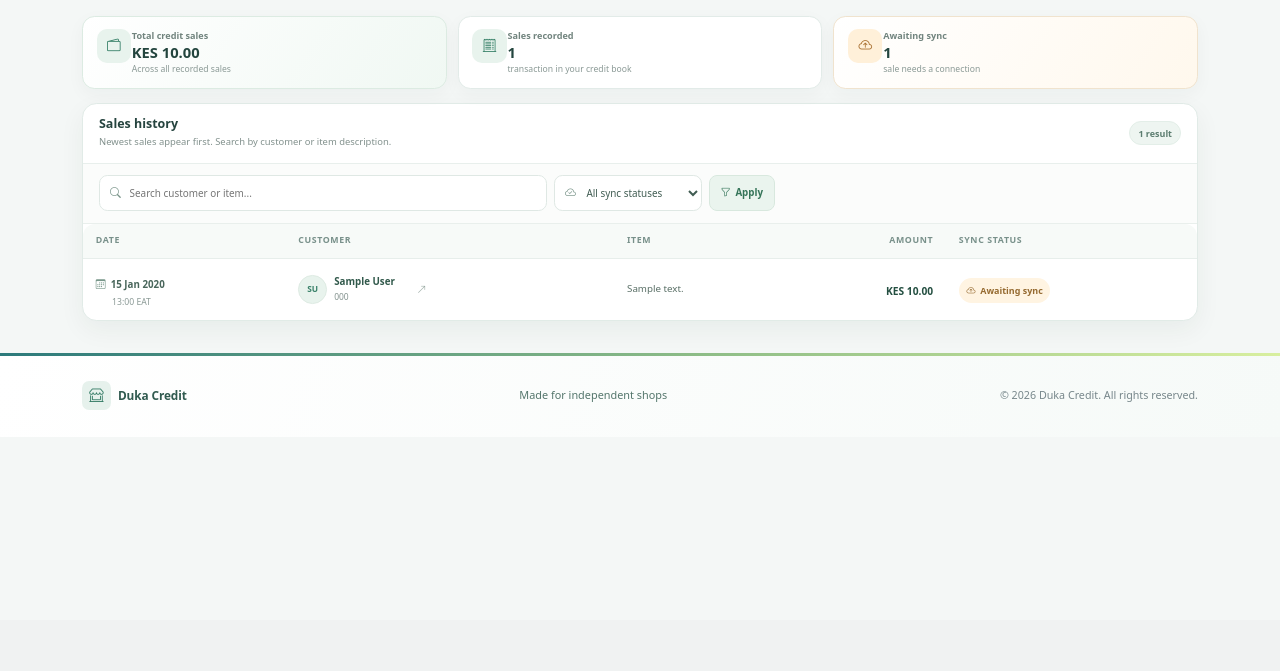
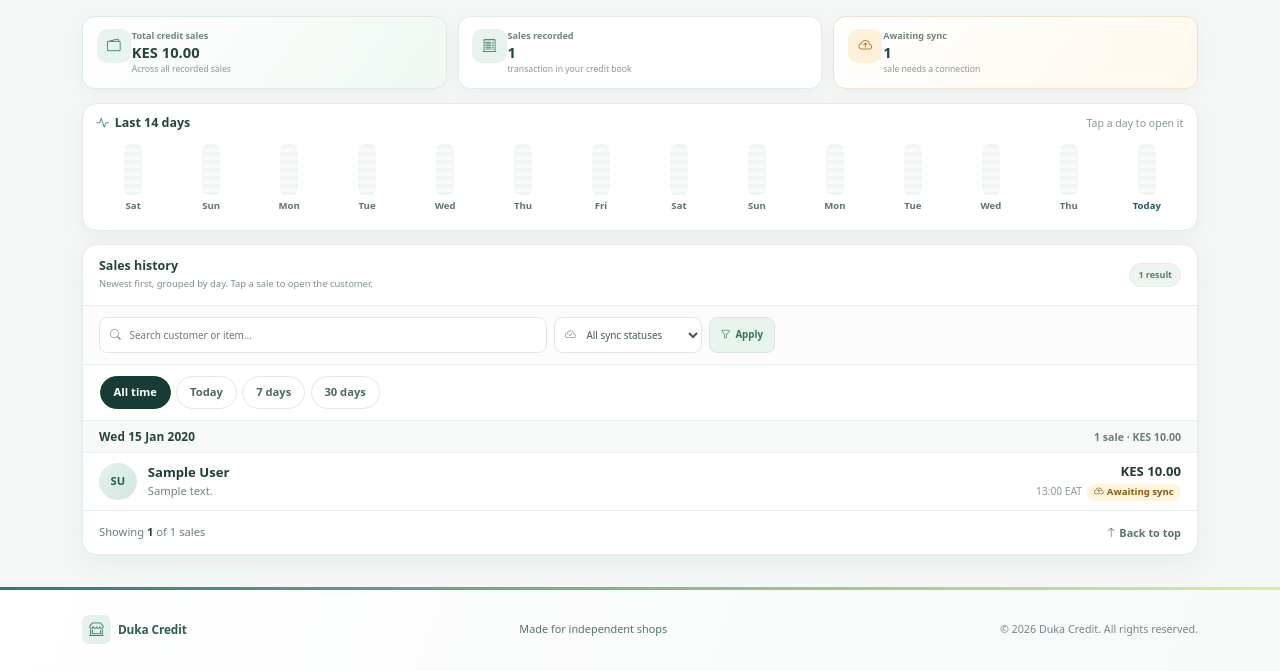
Before and after one commit to VinWonder/CreditManagementSystem, a Flask app: page /transactions/ in a window 1280 px wide. Shown: the part 180-851 px from the top of the page. Before the commit the page ends 617 px from the top, so only its background shows below. Run offline with Flask 3, Linux system fonts and the light colour scheme; a user stored in the database is signed in; tables that the repository leaves empty hold one stand-in row (values such as "Sample post"); grey boxes marked "Sample" are stand-in pictures; parts of the project's set-up code (start-up, migrations or seed data) failed here and were passed over; some libraries are stand-ins or nearby versions.

Commit message:
Group sales history by day and load it 20 at a time
Tap a day in the 14-day strip or a Today / 7 days / 30 days chip to
narrow it. Each sale is one short row; printing still lists every sale.

Co-Authored-By: Claude Opus 5.5 <noreply@anthropic.com>

```diff
--- /dev/null
+++ b/app/templates/transactions/_daybook.html
@@ -0,0 +1,29 @@
+{% from "_daybook.html" import group_open, group_close, batch_meta %}
+{% for group in groups %}
+{{ group_open(group.key, group.label, (group.count ~ (' sale' if group.count == 1 else ' sales') ~ ' · ' ~ (group.total | kes)) if group.count else '', day=group.day) }}
+  {% for transaction in group.rows %}
+  {% set pending = transaction.sync_status == 'pending' %}
+  <li class="daybook-row">
+    <a class="daybook-row-link" href="{{ url_for('customers.view_customer', customer_id=transaction.customer_id) }}">
+      <span class="daybook-avatar" aria-hidden="true">{{ transaction.customer.full_name | initials }}</span>
+      <span class="daybook-main">
+        <strong class="daybook-name">{{ transaction.customer.full_name }}</strong>
+        <span class="daybook-sub" title="{{ transaction.item_description }}">{{ transaction.item_description }}</span>
+      </span>
+      <span class="daybook-side">
+        <strong class="daybook-amount">{{ transaction.amount | kes }}</strong>
+        <span class="daybook-meta">
+          {% if transaction.transaction_date %}{{ transaction.transaction_date|nairobi('%H:%M') }} EAT{% endif %}
+          {% if pending %}
+          <span class="daybook-flag is-pending" title="This sale is waiting to sync from the device that recorded it."><i class="bi bi-cloud-arrow-up" aria-hidden="true"></i> Awaiting sync</span>
+          {% else %}
+          <span class="daybook-flag is-ok" title="This sale has been saved to your account."><i class="bi bi-check-circle-fill" aria-hidden="true"></i><span class="visually-hidden">Synced</span></span>
+          {% endif %}
+        </span>
+      </span>
+    </a>
+  </li>
+  {% endfor %}
+{{ group_close() }}
+{% endfor %}
+{{ batch_meta(batch) }}
--- a/app/templates/transactions/list.html
+++ b/app/templates/transactions/list.html
@@ -1,4 +1,5 @@
 {% extends "base.html" %}
+{% from "_daybook.html" import day_strip, period_chips, show_more %}
 {% block title %}Credit Transactions{% endblock %}
 {% block content %}
 <section class="transaction-history-page{% if print_mode %} is-print-view{% endif %}" aria-labelledby="transaction-history-title">
@@ -9,8 +10,8 @@
       <p>Review credit sales, find a customer purchase, and check offline sync status.</p>
     </div>
     <div class="transaction-history-actions">
-      <a href="{{ url_for('transactions.list_transactions', q=search, status=sync_status, print=1) }}" class="transaction-history-print">
-        <i class="bi bi-printer" aria-hidden="true"></i> Print all sales
+      <a href="{{ list_url(print=1) }}" class="transaction-history-print" aria-label="Print all matching sales">
+        <i class="bi bi-printer" aria-hidden="true"></i> <span>Print all sales</span>
       </a>
       <a href="{{ url_for('transactions.new_transaction') }}" class="transaction-history-add">
         <i class="bi bi-plus-lg" aria-hidden="true"></i> New Sale
@@ -49,17 +50,46 @@
   </div>
   {% endif %}
 
-  <section class="transaction-history-card" aria-labelledby="transaction-table-title">
+  {% if print_mode %}
+  <section class="transaction-history-card" aria-label="All matching sales">
+    {% if transactions %}
+    <div class="table-responsive">
+      <table class="table transaction-history-table align-middle mb-0">
+        <thead>
+          <tr><th scope="col">Date</th><th scope="col">Customer</th><th scope="col">Item</th><th scope="col" class="text-end">Amount</th><th scope="col">Sync status</th></tr>
+        </thead>
+        <tbody>
+        {% for transaction in transactions %}
+          <tr>
+            <td>{{ transaction.transaction_date|nairobi('%d %b %Y %H:%M') if transaction.transaction_date else 'Date unavailable' }}</td>
+            <td><strong>{{ transaction.customer.full_name }}</strong><br><small>{{ transaction.customer.phone_number }}</small></td>
+            <td>{{ transaction.item_description }}</td>
+            <td class="text-end">{{ transaction.amount | kes }}</td>
+            <td>{{ 'Awaiting sync' if transaction.sync_status == 'pending' else 'Synced' }}</td>
+          </tr>
+        {% endfor %}
+        </tbody>
+      </table>
+    </div>
+    {% else %}
+    <p>No matching sales.</p>
+    {% endif %}
+  </section>
+  {% else %}
+  {{ day_strip(pulse, 'sale', day) }}
+
+  <section class="transaction-history-card daybook-card" aria-labelledby="transaction-table-title">
     <div class="transaction-history-card-heading">
       <div class="transaction-history-card-copy">
-        <h2 id="transaction-table-title">Sales history</h2>
-        <p>Newest sales appear first. Search by customer or item description.</p>
+        <h2 id="transaction-table-title">{{ day_label ~ ' · Sales' if day else 'Sales history' }}</h2>
+        <p>Newest first, grouped by day. Tap a sale to open the customer.</p>
       </div>
       <span class="transaction-history-count">{{ filtered_count }} {{ 'result' if filtered_count == 1 else 'results' }}</span>
     </div>
 
-    {% if not print_mode %}
-    <form method="GET" action="{{ url_for('transactions.list_transactions') }}" class="transaction-history-filters" role="search">
+    <form method="GET" action="{{ url_for('transactions.list_transactions') }}" class="transaction-history-filters daybook-filters" role="search">
+      {% if day %}<input type="hidden" name="day" value="{{ day.isoformat() }}">{% endif %}
+      {% if period != 'all' %}<input type="hidden" name="period" value="{{ period }}">{% endif %}
       <label class="transaction-search-box">
         <i class="bi bi-search" aria-hidden="true"></i>
         <span class="visually-hidden">Search customer or item</span>
@@ -68,62 +98,32 @@
       <label class="transaction-status-select">
         <span class="visually-hidden">Filter by sync status</span>
         <i class="bi bi-cloud-check" aria-hidden="true"></i>
-        <select name="status" aria-label="Filter by sync status">
+        <select name="status" aria-label="Filter by sync status" data-auto-submit>
           <option value="all" {% if sync_status == 'all' %}selected{% endif %}>All sync statuses</option>
           <option value="synced" {% if sync_status == 'synced' %}selected{% endif %}>Synced</option>
           <option value="pending" {% if sync_status == 'pending' %}selected{% endif %}>Awaiting sync</option>
         </select>
       </label>
       <button type="submit" class="transaction-filter-submit"><i class="bi bi-funnel" aria-hidden="true"></i> Apply</button>
-      {% if search or sync_status != 'all' %}
+    </form>
+    <div class="daybook-toolbar">
+      {{ period_chips('day' if day else period, periods, 'Show sales from') }}
+      {% if search or sync_status != 'all' or period != 'all' or day %}
       <a href="{{ url_for('transactions.list_transactions') }}" class="transaction-filter-clear">Clear filters</a>
       {% endif %}
-    </form>
-    {% endif %}
+    </div>
 
-    {% if transactions %}
-    <div class="table-responsive">
-      <table class="table table-stack transaction-history-table align-middle mb-0">
-        <thead>
-          <tr><th scope="col">Date</th><th scope="col">Customer</th><th scope="col">Item</th><th scope="col" class="text-end">Amount</th><th scope="col">Sync status</th></tr>
-        </thead>
-        <tbody>
-        {% for transaction in transactions %}
-          <tr>
-            <td>
-              <span class="transaction-history-date">
-                <i class="bi bi-calendar3" aria-hidden="true"></i>
-                {{ transaction.transaction_date|nairobi('%d %b %Y') if transaction.transaction_date else 'Date unavailable' }}
-              </span>
-              {% if transaction.transaction_date %}<small class="transaction-history-time">{{ transaction.transaction_date|nairobi('%H:%M') }} EAT</small>{% endif %}
-            </td>
-            <td class="stack-primary">
-              <a class="transaction-history-customer" href="{{ url_for('customers.view_customer', customer_id=transaction.customer_id) }}">
-                <span class="transaction-history-avatar" aria-hidden="true">{{ transaction.customer.full_name.split()[0][0]|upper }}{{ transaction.customer.full_name.split()[-1][0]|upper if transaction.customer.full_name.split()|length > 1 else '' }}</span>
-                <span><strong>{{ transaction.customer.full_name }}</strong><small>{{ transaction.customer.phone_number }}</small></span>
-                <i class="bi bi-arrow-up-right transaction-history-customer-link" aria-hidden="true"></i>
-              </a>
-            </td>
-            <td><span class="transaction-history-item" title="{{ transaction.item_description }}">{{ transaction.item_description }}</span></td>
-            <td class="text-end"><span class="transaction-history-amount">{{ transaction.amount | kes }}</span></td>
-            <td>
-              {% if transaction.sync_status == 'pending' %}
-              <span class="transaction-sync-status is-pending" title="This sale is waiting to sync from the device that recorded it."><i class="bi bi-cloud-arrow-up" aria-hidden="true"></i> Awaiting sync</span>
-              {% else %}
-              <span class="transaction-sync-status is-synced" title="This sale has been saved to your account."><i class="bi bi-check-circle-fill" aria-hidden="true"></i> Synced</span>
-              {% endif %}
-            </td>
-          </tr>
-        {% endfor %}
-        </tbody>
-      </table>
+    {% if groups %}
+    <div class="daybook" data-daybook>
+      {% include "transactions/_daybook.html" %}
     </div>
+    {{ show_more(batch, 'sales') }}
     {% else %}
     <div class="transaction-history-empty">
       <span class="transaction-history-empty-icon"><i class="bi {{ 'bi-search' if total_count else 'bi-receipt-cutoff' }}" aria-hidden="true"></i></span>
       {% if total_count %}
       <h3>No matching sales</h3>
-      <p>Try another customer or item name, or clear your filters to see all recorded sales.</p>
+      <p>{% if day %}No sales on {{ day_label }}. Pick another day above, or show all days.{% else %}Try another customer or item name, or clear your filters to see all recorded sales.{% endif %}</p>
       <a href="{{ url_for('transactions.list_transactions') }}" class="transaction-history-empty-action"><i class="bi bi-arrow-counterclockwise" aria-hidden="true"></i> Clear filters</a>
       {% else %}
       <h3>No credit sales yet</h3>
@@ -132,25 +132,8 @@
       {% endif %}
     </div>
     {% endif %}
-
-    {% if not print_mode and total_pages > 1 %}
-    <nav class="transaction-history-pagination" aria-label="Transaction pages">
-      <span>Page {{ page }} of {{ total_pages }}</span>
-      <div>
-        {% if page > 1 %}
-        <a href="{{ url_for('transactions.list_transactions', q=search, status=sync_status, page=page - 1) }}"><i class="bi bi-chevron-left" aria-hidden="true"></i> Previous</a>
-        {% else %}
-        <span class="is-disabled"><i class="bi bi-chevron-left" aria-hidden="true"></i> Previous</span>
-        {% endif %}
-        {% if page < total_pages %}
-        <a href="{{ url_for('transactions.list_transactions', q=search, status=sync_status, page=page + 1) }}">Next <i class="bi bi-chevron-right" aria-hidden="true"></i></a>
-        {% else %}
-        <span class="is-disabled">Next <i class="bi bi-chevron-right" aria-hidden="true"></i></span>
-        {% endif %}
-      </div>
-    </nav>
-    {% endif %}
   </section>
+  {% endif %}
 </section>
 {% endblock %}
 {% block scripts %}
--- a/app/transactions/routes.py
+++ b/app/transactions/routes.py
@@ -2,10 +2,10 @@ from flask import Blueprint, render_template, redirect, url_for, flash, request,
 from flask_login import login_required, current_user
 from datetime import datetime
 from decimal import Decimal, InvalidOperation
-from math import ceil
 from sqlalchemy.exc import SQLAlchemyError
 from sqlalchemy import or_, func
 
+from app import listing
 from app.extensions import db
 from app.models import Customer, CreditTransaction, Ledger, SaleItem
 from app.transactions.forms import (
@@ -148,16 +148,16 @@ def _apply_transaction(retailer_id, customer_id, items, sync_status="synced"):
 @transactions_bp.route("/")
 @login_required
 def list_transactions():
-    page_size = 25
     search = request.args.get("q", "").strip()[:100]
     sync_status = request.args.get("status", "all")
     print_mode = request.args.get("print") == "1"
     if sync_status not in {"all", "synced", "pending"}:
         sync_status = "all"
+    period = listing.read_period()
+    day = listing.parse_day(request.args.get("day"))
 
-    retailer_transactions = CreditTransaction.query.filter_by(
-        retailer_id=current_user.retailer_id
-    )
+    shop_sales = CreditTransaction.query.filter_by(retailer_id=current_user.retailer_id)
+    retailer_transactions = shop_sales
     if search:
         retailer_transactions = retailer_transactions.join(Customer).filter(
             or_(
@@ -169,52 +169,57 @@ def list_transactions():
         retailer_transactions = retailer_transactions.filter(
             CreditTransaction.sync_status == sync_status
         )
+    retailer_transactions = listing.filter_by_time(
+        retailer_transactions, CreditTransaction.transaction_date, period, day
+    )
 
-    total_count = CreditTransaction.query.filter_by(
-        retailer_id=current_user.retailer_id
-    ).count()
-    total_amount = (
-        db.session.query(func.coalesce(func.sum(CreditTransaction.amount), 0))
-        .filter(CreditTransaction.retailer_id == current_user.retailer_id)
-        .scalar()
-    )
-    pending_count = CreditTransaction.query.filter_by(
-        retailer_id=current_user.retailer_id, sync_status="pending"
-    ).count()
     filtered_count = retailer_transactions.count()
-    total_pages = ceil(filtered_count / page_size)
-    page = request.args.get("page", 1, type=int) or 1
-    page = min(max(page, 1), max(total_pages, 1))
     ordered_transactions = retailer_transactions.order_by(
         CreditTransaction.transaction_date.desc(),
         CreditTransaction.transaction_id.desc(),
     )
     if print_mode:
-        transactions = ordered_transactions.all()
-        filtered_amount = (
-            retailer_transactions.with_entities(
+        return render_template(
+            "transactions/list.html",
+            print_mode=True,
+            transactions=ordered_transactions.all(),
+            filtered_count=filtered_count,
+            filtered_amount=retailer_transactions.with_entities(
                 func.coalesce(func.sum(CreditTransaction.amount), 0)
-            ).scalar()
+            ).scalar(),
+            search=search,
+            sync_status=sync_status,
         )
-    else:
-        transactions = (
-            ordered_transactions.offset((page - 1) * page_size).limit(page_size).all()
-        )
-        filtered_amount = 0
+
+    batch = listing.take_batch(ordered_transactions, filtered_count)
+    when = lambda sale: sale.transaction_date
+    days = {listing.nairobi_day(sale.transaction_date) for sale in batch.rows if sale.transaction_date}
+    groups = listing.group_by_day(
+        batch.rows,
+        when,
+        listing.day_totals(retailer_transactions, CreditTransaction.transaction_date, CreditTransaction.amount, days),
+    )
+    if listing.is_partial():
+        return render_template("transactions/_daybook.html", groups=groups, batch=batch)
 
     return render_template(
         "transactions/list.html",
-        transactions=transactions,
-        total_count=total_count,
-        total_amount=total_amount,
-        pending_count=pending_count,
+        print_mode=False,
+        groups=groups,
+        batch=batch,
+        total_count=shop_sales.count(),
+        total_amount=shop_sales.with_entities(
+            func.coalesce(func.sum(CreditTransaction.amount), 0)
+        ).scalar(),
+        pending_count=shop_sales.filter_by(sync_status="pending").count(),
         filtered_count=filtered_count,
         search=search,
         sync_status=sync_status,
-        page=page,
-        total_pages=total_pages,
-        print_mode=print_mode,
-        filtered_amount=filtered_amount,
+        period=period,
+        periods=listing.PERIODS,
+        day=day,
+        day_label=listing.day_label(day) if day else "",
+        pulse=listing.pulse(shop_sales, CreditTransaction.transaction_date, CreditTransaction.amount),
     )
 
 
```
Also changed, not shown: tests/test_transactions.py (+12 -2 lines).
